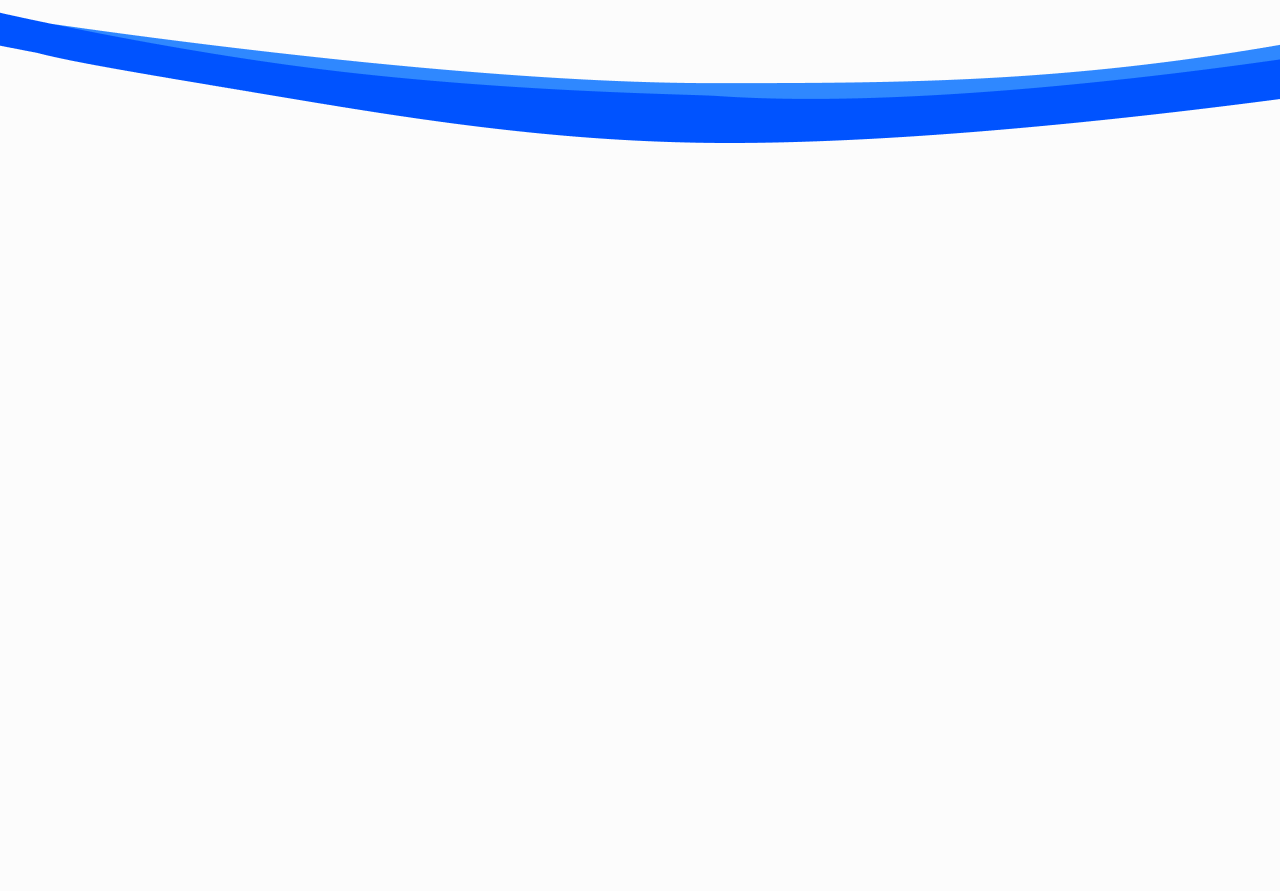
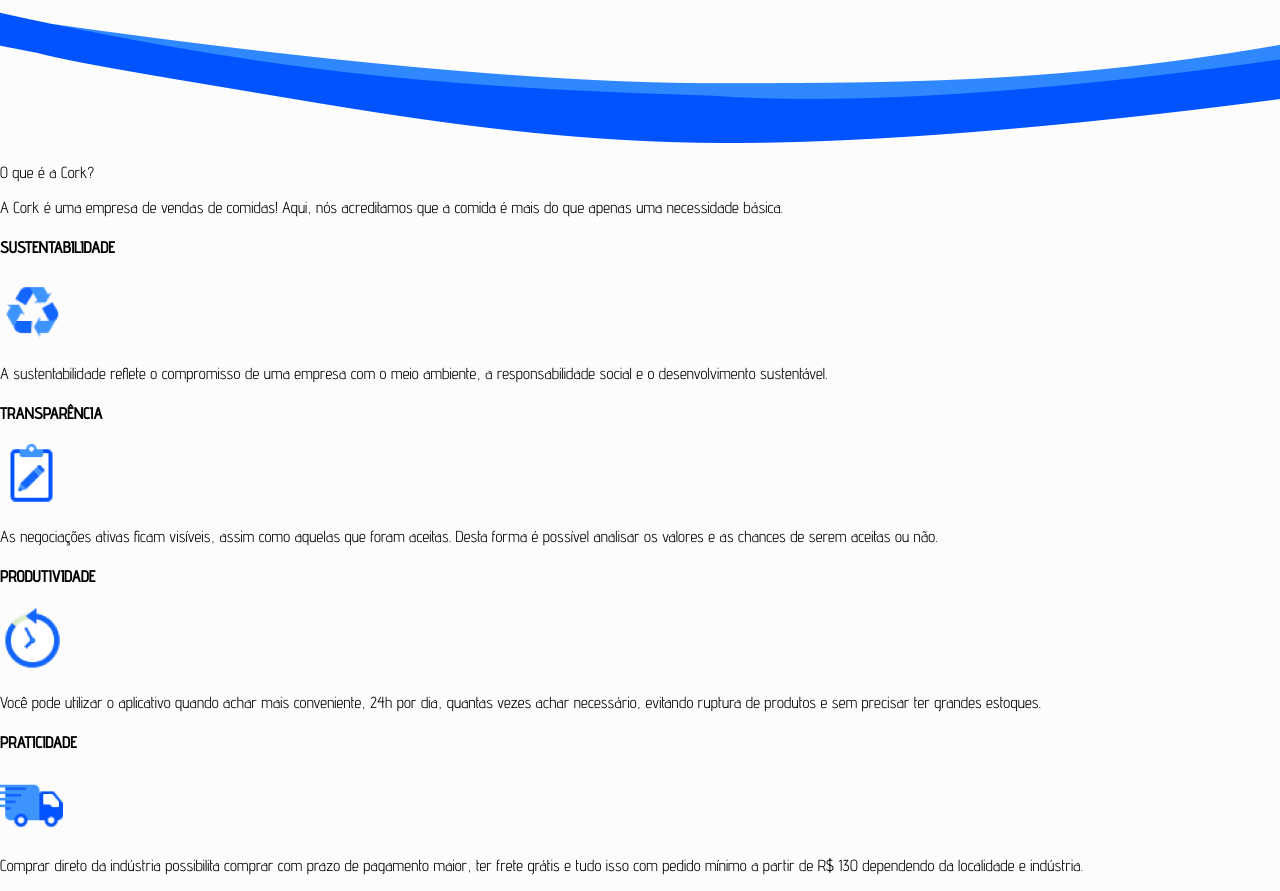
Before and after one commit to gabriellypereir4/cork, a plain HTML site: page index.html in a window 1280 px wide. Shown: the part 533-1424 px from the top of the page. Before the commit the page ends 800 px from the top, so only its background shows below. Drawn offline with Linux system fonts and the light colour scheme.

Commit message:
adicionando nova tela

```diff
--- a/index.html
+++ b/index.html
@@ -50,5 +50,54 @@
     <div>
       <img src="./assets/line.png" alt="linha" />
     </div>
+
+    <div>
+      <p>O que é a Cork?</p>
+      <p>
+        A Cork é uma empresa de vendas de comidas! Aqui, nós acreditamos que a
+        comida é mais do que apenas uma necessidade básica.
+      </p>
+
+      <div>
+        <div>
+          <h4>SUSTENTABILIDADE</h4>
+          <img src="./assets/sustentabilidade.png" alt="imagem de reciclagem" />
+          <p>
+            A sustentabilidade reflete o compromisso de uma empresa com o meio
+            ambiente, a responsabilidade social e o desenvolvimento sustentável.
+          </p>
+        </div>
+
+        <div>
+          <h4>TRANSPARÊNCIA</h4>
+          <img src="./assets/transparência.png" alt="imagem de anotação" />
+          <p>
+            As negociações ativas ficam visíveis, assim como aquelas que foram
+            aceitas. Desta forma é possível analisar os valores e as chances de
+            serem aceitas ou não.
+          </p>
+        </div>
+
+        <div>
+          <h4>PRODUTIVIDADE</h4>
+          <img src="./assets/produtividade.png" alt="imagem de relógio" />
+          <p>
+            Você pode utilizar o aplicativo quando achar mais conveniente, 24h
+            por dia, quantas vezes achar necessário, evitando ruptura de
+            produtos e sem precisar ter grandes estoques.
+          </p>
+        </div>
+
+        <div>
+          <h4>PRATICIDADE</h4>
+          <img src="./assets/praticidade.png" alt="imagem de caminhão" />
+          <p>
+            Comprar direto da indústria possibilita comprar com prazo de
+            pagamento maior, ter frete grátis e tudo isso com pedido mínimo a
+            partir de R$ 130 dependendo da localidade e indústria.
+          </p>
+        </div>
+      </div>
+    </div>
   </body>
 </html>
```
Also changed, not shown: assets/praticidade.png (added), assets/produtividade.png (added), assets/sustentabilidade.png (added), assets/transparência.png (added).
